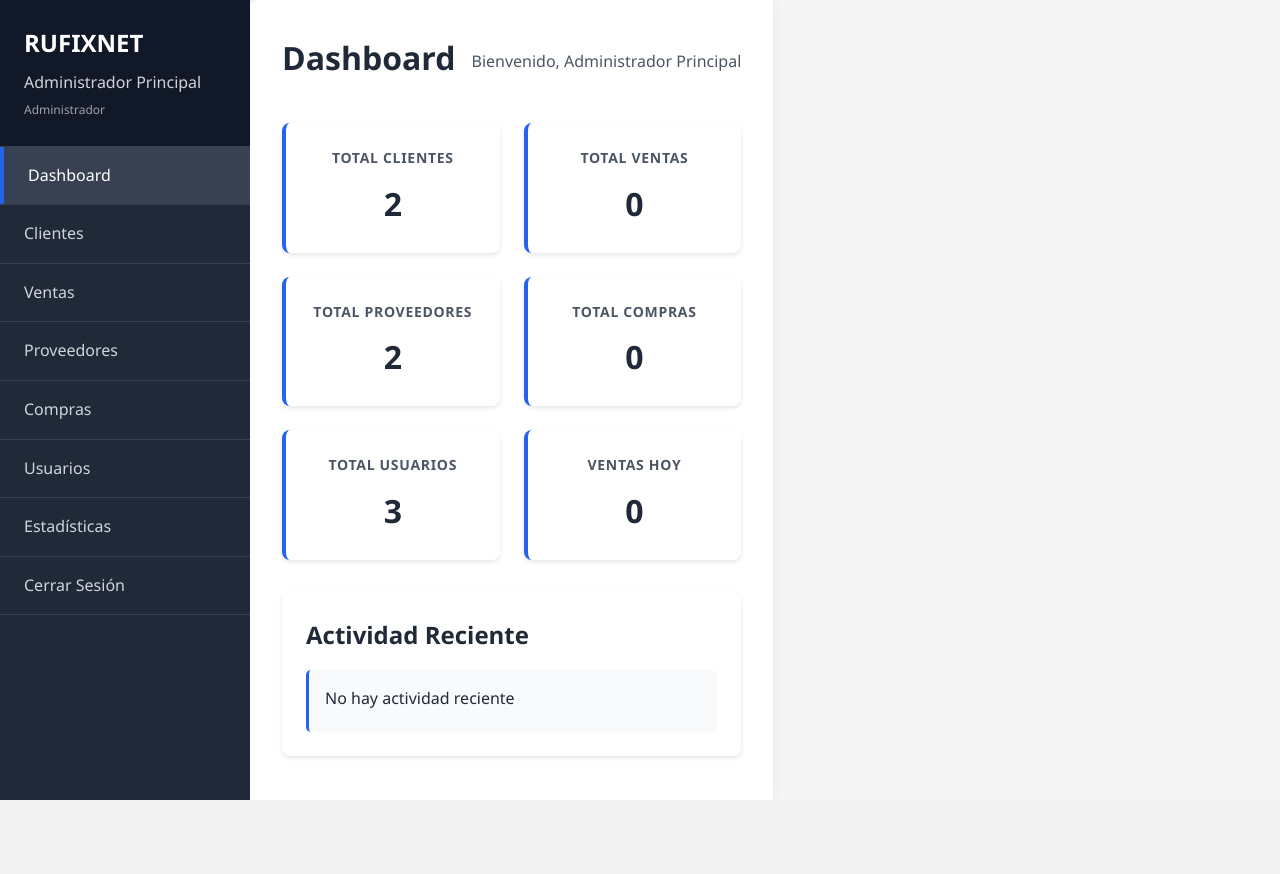
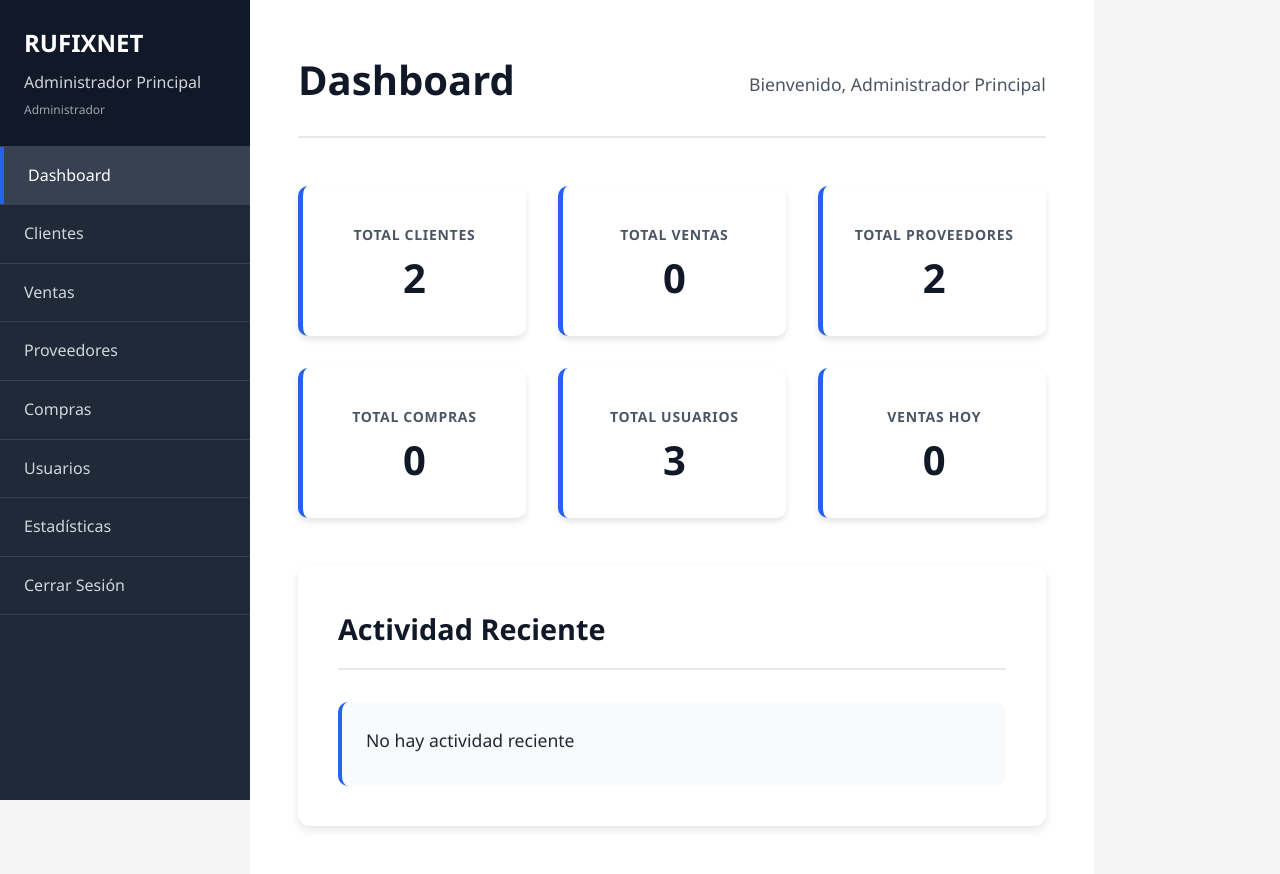
Before and after one commit to isadebugs/rufixnet, a PHP site: page /rufixnet/index.php?url=dashboard in a window 1280 px wide. Before the commit the page ends 800 px from the top, so only its background shows below. Run offline with PHP 8.4, Linux system fonts and the light colour scheme; a user stored in the database is signed in; data comes from the database, SQL or seed files in the repository; data that the repository does not hold is empty.

Commit message:
CSS completo corregido - Dashboard usa todo el espacio disponible

```diff
--- a/css/style.css
+++ b/css/style.css
@@ -259,36 +259,41 @@ html {
     border-left: 4px solid var(--primary-blue);
 }
 
-/* Contenido principal */
+/* =========================================== */
+/* CONTENIDO PRINCIPAL - USAR TODO EL ESPACIO */
+/* =========================================== */
 .main-content {
     flex: 1;
     margin-left: 250px;
-    padding: 2rem;
+    padding: 3rem;
     transition: margin-left 0.3s;
-    background-color: var(--white) !important;  /* FORZAR BLANCO */
-    background: var(--white) !important;
+    background-color: var(--white);
     min-height: 100vh;
-    border-radius: 8px 0 0 0;
-    box-shadow: 0 0 15px rgba(0,0,0,0.05);
+    width: calc(100% - 250px);
+    max-width: none;
 }
 
 .content-header {
     display: flex;
     justify-content: space-between;
     align-items: center;
-    margin-bottom: 2rem;
-    flex-wrap: wrap;
-    gap: 1rem;
+    margin-bottom: 3rem;
+    padding-bottom: 1.5rem;
+    border-bottom: 2px solid var(--gray-200);
+    width: 100%;
 }
 
 .content-header h1 {
-    color: var(--gray-800);
-    margin-bottom: 0.5rem;
+    color: var(--gray-900);
+    font-size: 2.5rem;
+    margin: 0;
     flex: 1;
 }
 
 .content-header p {
     color: var(--gray-600);
+    font-size: 1.1rem;
+    margin-top: 0.5rem;
 }
 
 .header-actions {
@@ -296,89 +301,148 @@ html {
     gap: 1rem;
 }
 
-/* Tarjetas de estadísticas */
+/* =========================================== */
+/* TARJETAS DE ESTADÍSTICAS - USAR TODO EL ESPACIO */
+/* =========================================== */
 .stats-container {
     display: grid;
-    grid-template-columns: repeat(auto-fit, minmax(200px, 1fr));
-    gap: 1.5rem;
+    grid-template-columns: repeat(auto-fill, minmax(280px, 1fr));
+    gap: 2rem;
     margin-bottom: 2rem;
+    width: 100%;
+}
+
+/* Para usuario de compras (3 tarjetas) */
+.stats-container:has(.stat-card:nth-child(3):last-child) {
+    grid-template-columns: repeat(3, 1fr);
+    max-width: 100%;
+}
+
+/* Para usuario de ventas (3 tarjetas) */
+.stats-container:has(.stat-card:nth-child(3):last-child) {
+    grid-template-columns: repeat(3, 1fr);
+    max-width: 100%;
+}
+
+/* Para admin (6 tarjetas) */
+.stats-container:has(.stat-card:nth-child(6):last-child) {
+    grid-template-columns: repeat(3, 1fr);
+    max-width: 100%;
+}
+
+/* Si hay menos de 3 tarjetas, centrarlas */
+.stats-container:has(.stat-card:nth-child(2):last-child) {
+    grid-template-columns: repeat(2, 1fr);
+    justify-content: center;
+}
+
+.stats-container:has(.stat-card:nth-child(1):last-child) {
+    grid-template-columns: 1fr;
+    justify-content: center;
+    max-width: 300px;
+    margin: 0 auto 2rem;
 }
 
 .stat-card {
     background: var(--white);
-    padding: 1.5rem;
-    border-radius: 8px;
-    box-shadow: 0 2px 4px rgba(0, 0, 0, 0.1);
+    padding: 2rem;
+    border-radius: 10px;
+    box-shadow: 0 4px 6px rgba(0, 0, 0, 0.1);
     text-align: center;
-    border-left: 4px solid var(--primary-blue);
-    transition: transform 0.3s;
+    border-left: 5px solid var(--primary-blue);
+    transition: all 0.3s ease;
+    min-height: 150px;
+    display: flex;
+    flex-direction: column;
+    justify-content: center;
+    align-items: center;
 }
 
 .stat-card:hover {
-    transform: translateY(-2px);
+    transform: translateY(-5px);
+    box-shadow: 0 8px 12px rgba(0, 0, 0, 0.15);
 }
 
 .stat-card h3 {
     color: var(--gray-600);
     font-size: 0.875rem;
-    margin-bottom: 0.5rem;
+    margin-bottom: 0.75rem;
     text-transform: uppercase;
     letter-spacing: 0.05em;
+    font-weight: 600;
 }
 
 .stat-number {
-    color: var(--gray-800);
-    font-size: 2rem;
+    color: var(--gray-900);
+    font-size: 2.5rem;
     font-weight: bold;
+    line-height: 1;
 }
 
-/* Actividad reciente */
+/* =========================================== */
+/* ACTIVIDAD RECIENTE - EXPANDIR */
+/* =========================================== */
 .recent-activity {
     background: var(--white);
-    padding: 1.5rem;
-    border-radius: 8px;
-    box-shadow: 0 2px 4px rgba(0, 0, 0, 0.1);
+    padding: 2.5rem;
+    border-radius: 12px;
+    box-shadow: 0 4px 8px rgba(0, 0, 0, 0.1);
+    margin-top: 3rem;
+    width: 100%;
 }
 
 .recent-activity h2 {
-    margin-bottom: 1rem;
-    color: var(--gray-800);
+    margin-bottom: 2rem;
+    color: var(--gray-900);
+    font-size: 1.8rem;
+    border-bottom: 2px solid var(--gray-200);
+    padding-bottom: 1rem;
 }
 
 .activity-list {
-    display: flex;
-    flex-direction: column;
-    gap: 1rem;
+    display: grid;
+    grid-template-columns: repeat(auto-fill, minmax(350px, 1fr));
+    gap: 1.5rem;
 }
 
 .activity-item {
     display: flex;
     align-items: center;
-    gap: 1rem;
-    padding: 1rem;
+    gap: 1.5rem;
+    padding: 1.5rem;
     background: var(--gray-50);
-    border-radius: 5px;
-    border-left: 3px solid var(--primary-blue);
+    border-radius: 10px;
+    border-left: 4px solid var(--primary-blue);
+    transition: all 0.3s;
+}
+
+.activity-item:hover {
+    background: var(--gray-100);
+    transform: translateX(5px);
 }
 
 .activity-icon {
-    font-size: 1.25rem;
-    width: 40px;
-    height: 40px;
+    font-size: 1.5rem;
+    width: 50px;
+    height: 50px;
     display: flex;
     align-items: center;
     justify-content: center;
     background: var(--light-blue);
     border-radius: 50%;
+    flex-shrink: 0;
 }
 
 .activity-content p {
-    margin-bottom: 0.25rem;
+    margin-bottom: 0.5rem;
     color: var(--gray-800);
+    font-weight: 500;
+    font-size: 1.1rem;
 }
 
 .activity-content small {
     color: var(--gray-500);
+    font-size: 0.9rem;
 }
 
 /* Tablas */
```
Also changed, not shown: other parts of css/style.css (+37 -4 lines).
